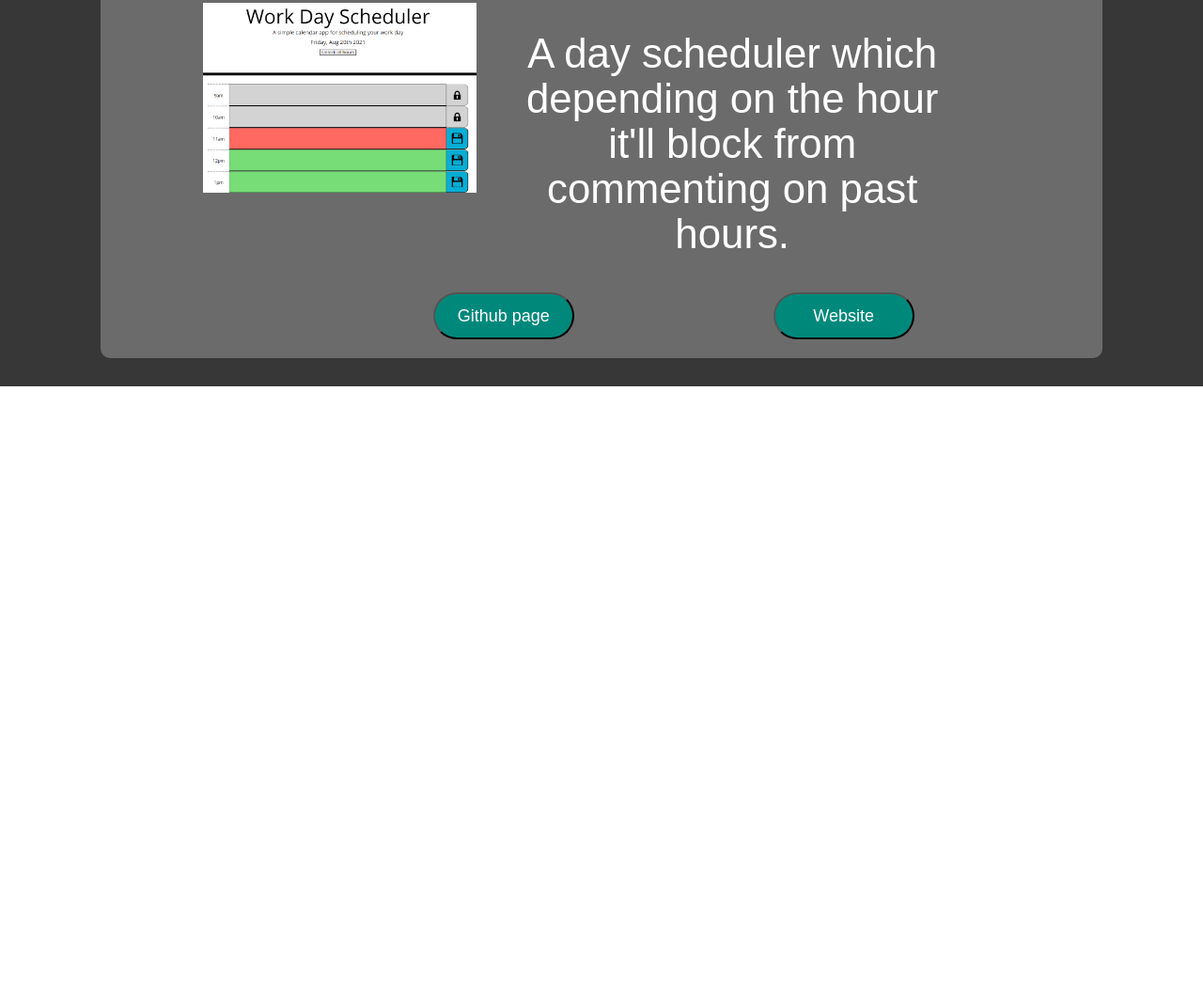
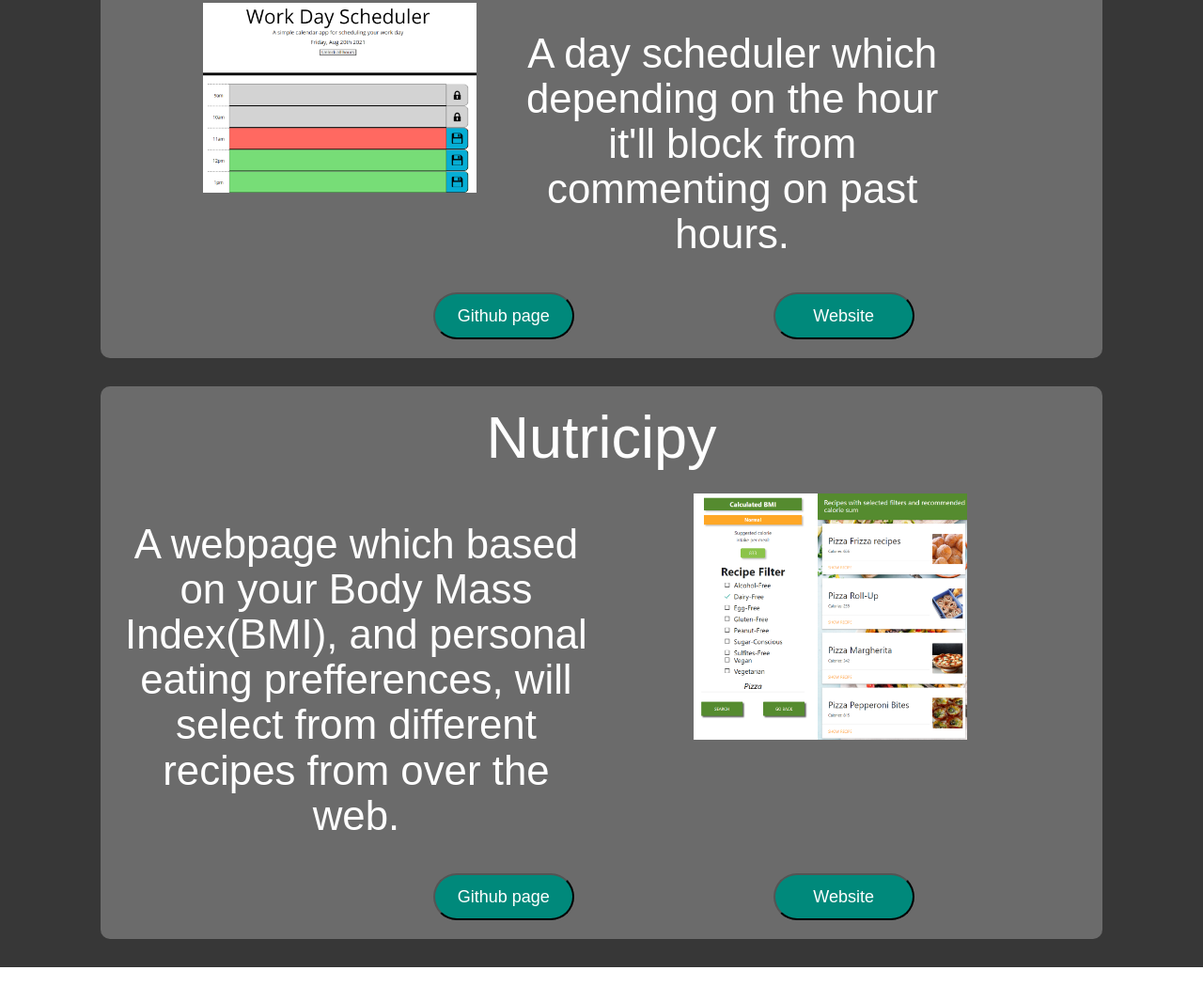
Before and after one commit to CristobalHdz/Portfoliov2.0, a plain HTML site: page index.html in a window 1280 px wide. Shown: the part 1975-3024 px from the top of the page at 94% size. Before the commit the page ends 2406 px from the top, so only its background shows below. Drawn offline with nearby package versions, Linux system fonts and the light colour scheme.

Commit message:
Add experience projects

```diff
--- a/assets/style.css
+++ b/assets/style.css
@@ -104,14 +104,17 @@ color:rgb(163, 163, 255)
     margin-top: 0px;
 }
 
-#scheduler{
+#scheduler,
+#nutricipy{
     background-color:#6b6b6b ;
     border-radius: 10px;
     margin-bottom: 30px;
 }
 
 #gitSchedule,
-#webSchedule{
+#webSchedule,
+#gitNutricipy,
+#webNutricipy{
     width: 150px;
     height:50px;
     border-radius: 50px;
@@ -122,13 +125,17 @@ color:rgb(163, 163, 255)
 }
 
 #gitSchedule a,
-#webSchedule a{
+#webSchedule a,
+#gitNutricipy a,
+#webNutricipy a{
     color:white;
     font-style: none;
 }
 
-#gitSchedule button:hover,
-#webSchedule button:hover{
+#gitSchedule:hover,
+#webSchedule:hover,
+#gitNutricipy:hover,
+#webNutricipy:hover{
     background-color:#02cfbb;
 }
 
@@ -143,8 +150,9 @@ color:rgb(163, 163, 255)
     #sotoApp h1{
         font-size: 40px;
     }
-    #scheduler img{
-        width:80%;
+    #scheduler img,
+    #nutricipy img{
+        width: 60%px;
     }
 }
 
@@ -161,9 +169,6 @@ color:rgb(163, 163, 255)
     }
     #aboutMe img{
         margin-top:100px;
-    }
-    #scheduler img{
-        width:30%;
     }
 }
 
@@ -196,7 +201,8 @@ color:rgb(163, 163, 255)
     #nexumApp{
         margin-left:4%
     }
-    #scheduler img{
+    #scheduler img,
+    #nutricipy img{
         width:30%;
     }
 }
--- a/index.html
+++ b/index.html
@@ -103,7 +103,7 @@
         <div class="row" id="projectsCards">
             <div class="col s10 offset-s1 center-align" id="scheduler">
                 <h1>Work Day Schedule</h1>
-                <img class="col s10 offset-s1 l5 offset-l1" src="./assets/Images/Scheduler.png" alt="Scheduler show">
+                <img class="col s10 offset-s1 offset-m1 l5 offset-l1" src="./assets/Images/Scheduler.png" alt="Scheduler show">
                 <h3 class="col s10 offset-s1 l6">A day scheduler which depending on the hour it'll block from commenting
                     on past hours.</h3>
 
@@ -116,6 +116,22 @@
                     <button class="col s5 offset-s3" id="webSchedule"><a
                             href="https://cristobalhdz.github.io/Schedule_5thWK/" target="_blank">Website</a></button>
                 </div>
+            </div>
+
+            <div class="col s10 offset-s1 center-align" id="nutricipy">
+                <h1>Nutricipy</h1>
+                <h3 class="col s10 offset-s1 l6">A webpage which based on your Body Mass Index(BMI), and personal eating
+                    prefferences, will select from different recipes from over the web.</h3>
+                    <img class="col s10 offset-s1 offset-m1 l5 offset-l1" src="assets/Images/Nutricipy.png" alt="Scheduler show">
+                    <div class="col s10 l10 offset-s1 offset-l2 offset-xl3" id="NutrConnect">
+
+                        <button class="col s5 offset-s3 offset-m1 offset-l1" id="gitNutricipy"><a
+                                href="https://github.com/CristobalHdz/Nutricipy.git" target="_blank">Github
+                                page</a></button>
+
+                        <button class="col s5 offset-s3" id="webNutricipy"><a
+                                href="https://cristobalhdz.github.io/Nutricipy/" target="_blank">Website</a></button>
+                    </div>
             </div>
         </div>
     </section>
```
Also changed, not shown: assets/Images/Nutricipy.png (added).
